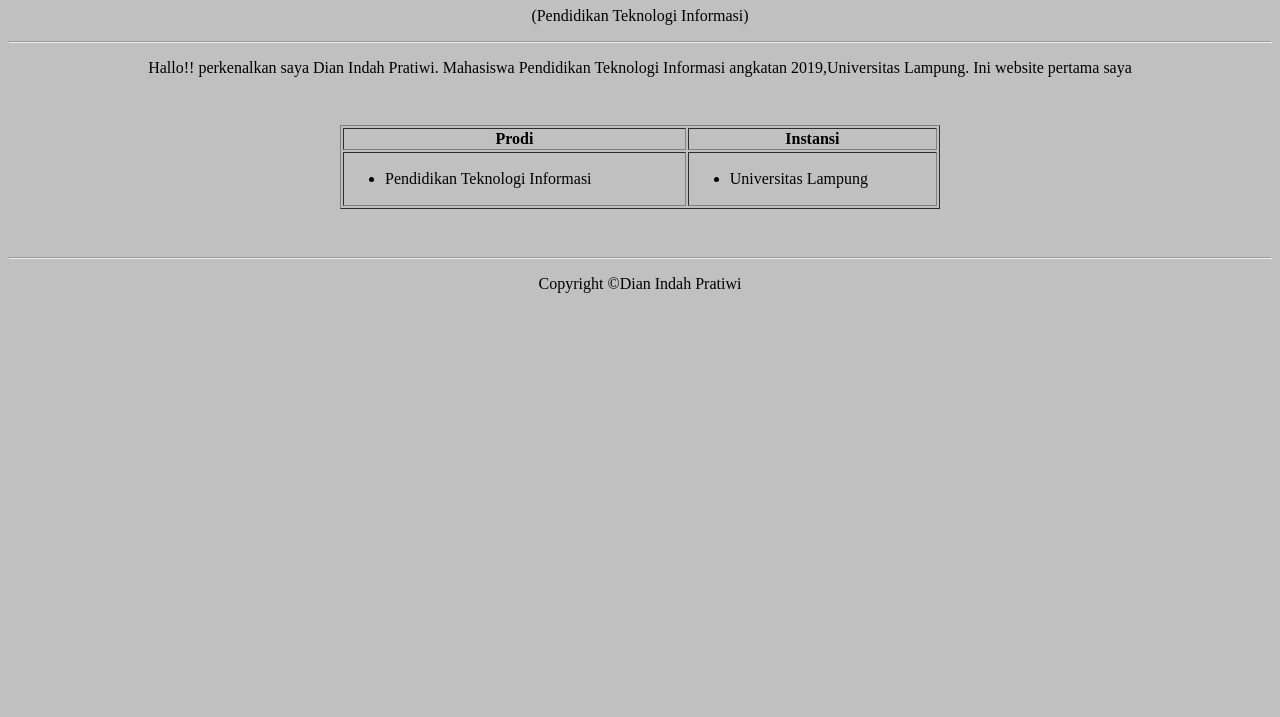
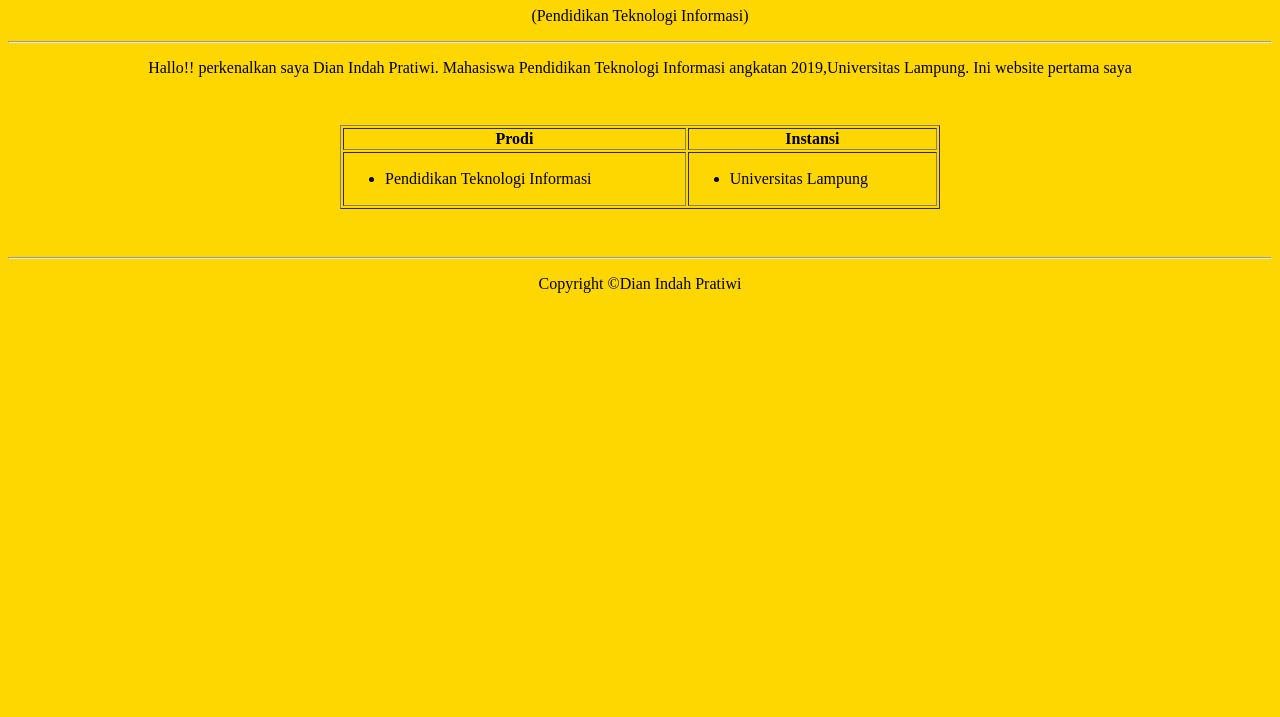
Before and after one commit to dianindahpratiwi/belajarossl, a plain HTML site: page index.html in a window 1280 px wide. Shown: the part 83-800 px from the top of the page. Drawn offline with Linux system fonts and the light colour scheme.

Commit message:
Update index.html

```diff
--- a/index.html
+++ b/index.html
@@ -5,7 +5,7 @@
     <meta name="viewport" content="width=device-width, initial-scale=1.0">
     <title>Belajar OSS Lanjut</title>
 </head>
-  <body bgcolor="#CoCoCo">
+  <body bgcolor="#FFD700">
 <body>
     <hr />
     <header style="text-align: center;">
@@ -49,4 +49,4 @@
         <p>Copyright &copy;Dian Indah Pratiwi</p>
     </footer>
       </body>
-      </html>
+      </html
```
